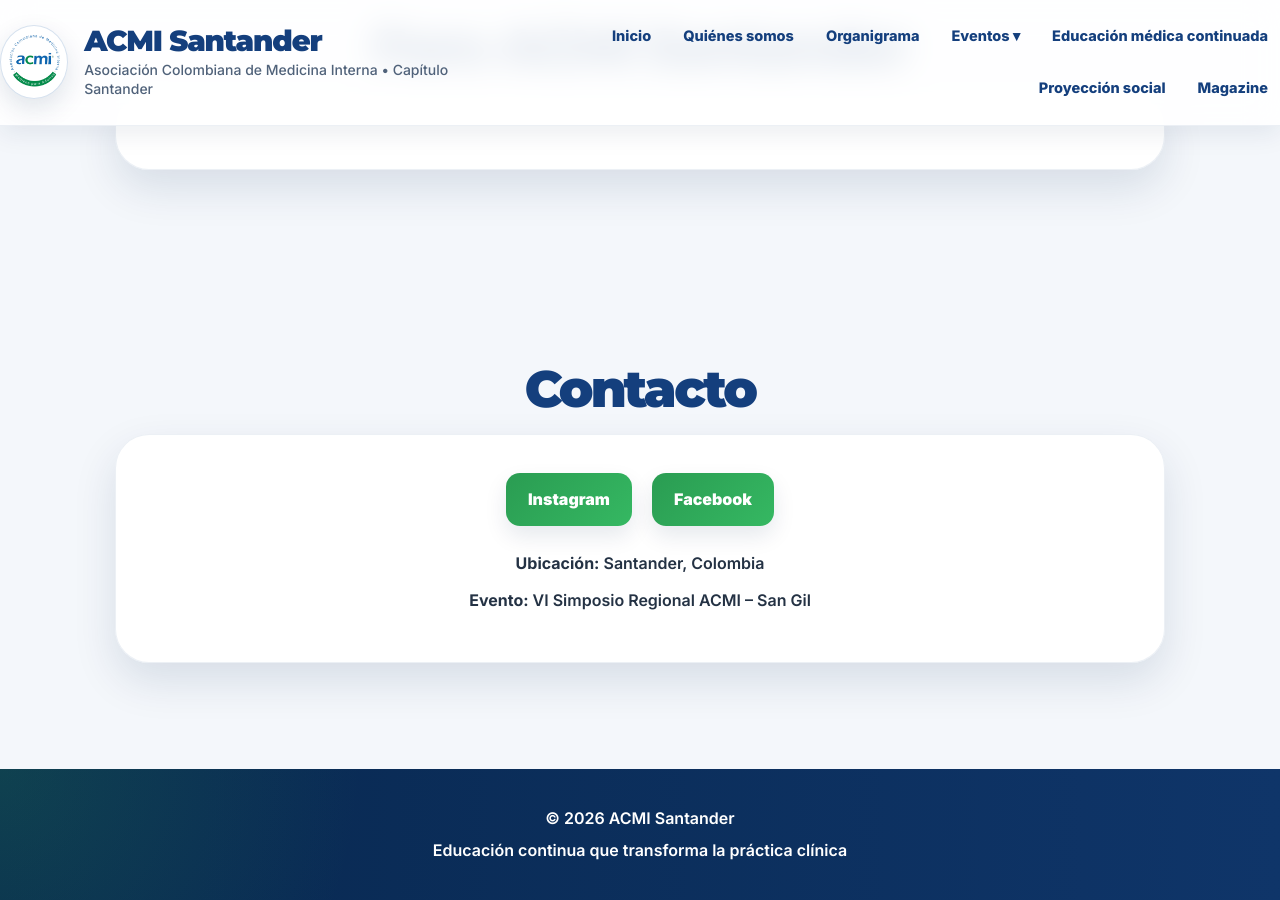
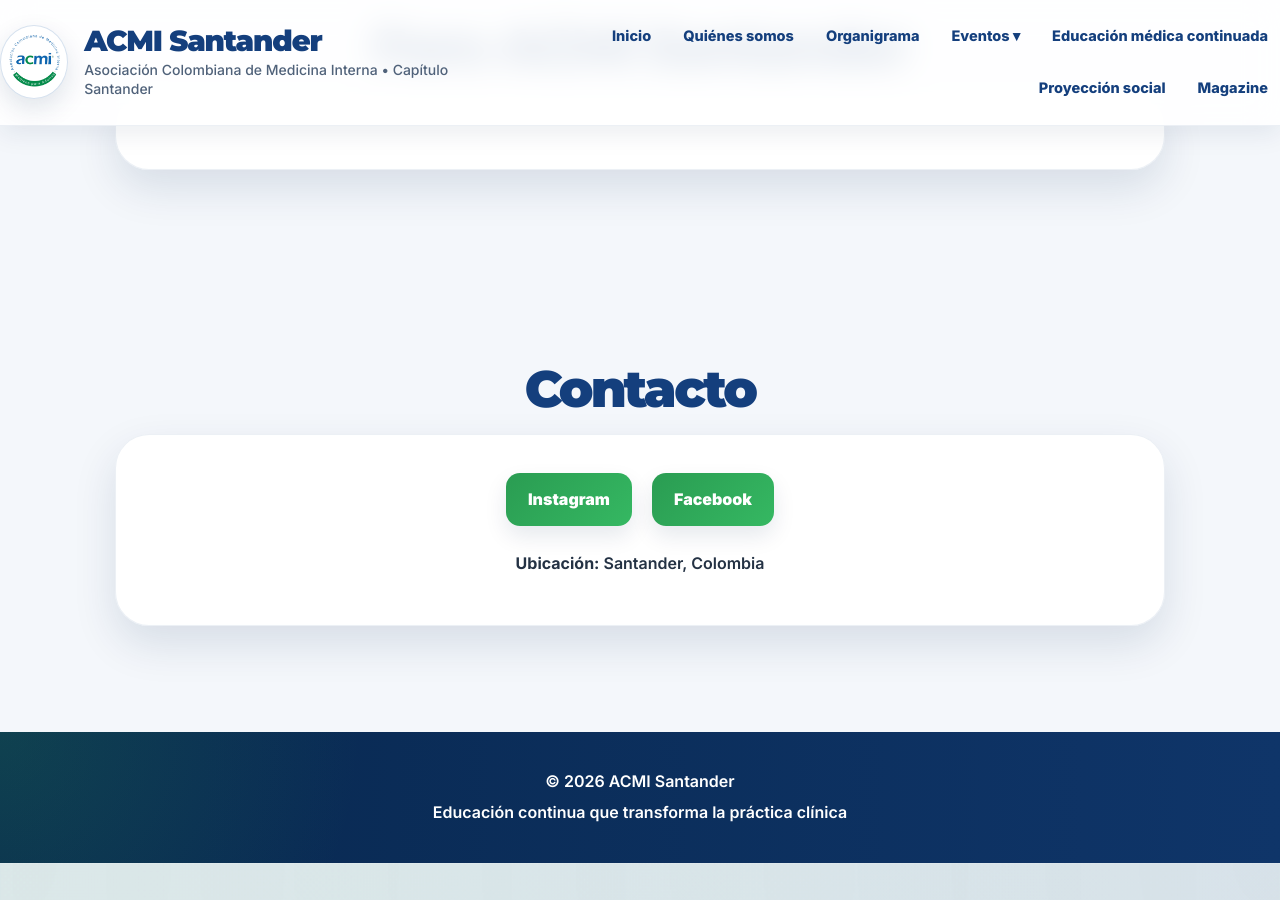
Before and after one commit to Acmisantander/Acmisantander, a Jekyll site: the page built from index.html, in a window 1280 px wide and 900 px high, scrolled down 7170 px. Built offline with Jekyll 4.4.1, drawn with Linux system fonts in a browser that asks for light colours; after the commit the page ends 8033 px from its top, so only the background shows below that.

Commit message:
Update index.html

```diff
--- a/index.html
+++ b/index.html
@@ -2086,7 +2086,6 @@
         </div>
 
         <p><strong>Ubicación:</strong> Santander, Colombia</p>
-        <p><strong>Evento:</strong> VI Simposio Regional ACMI – San Gil</p>
       </div>
     </div>
   </section>
```
